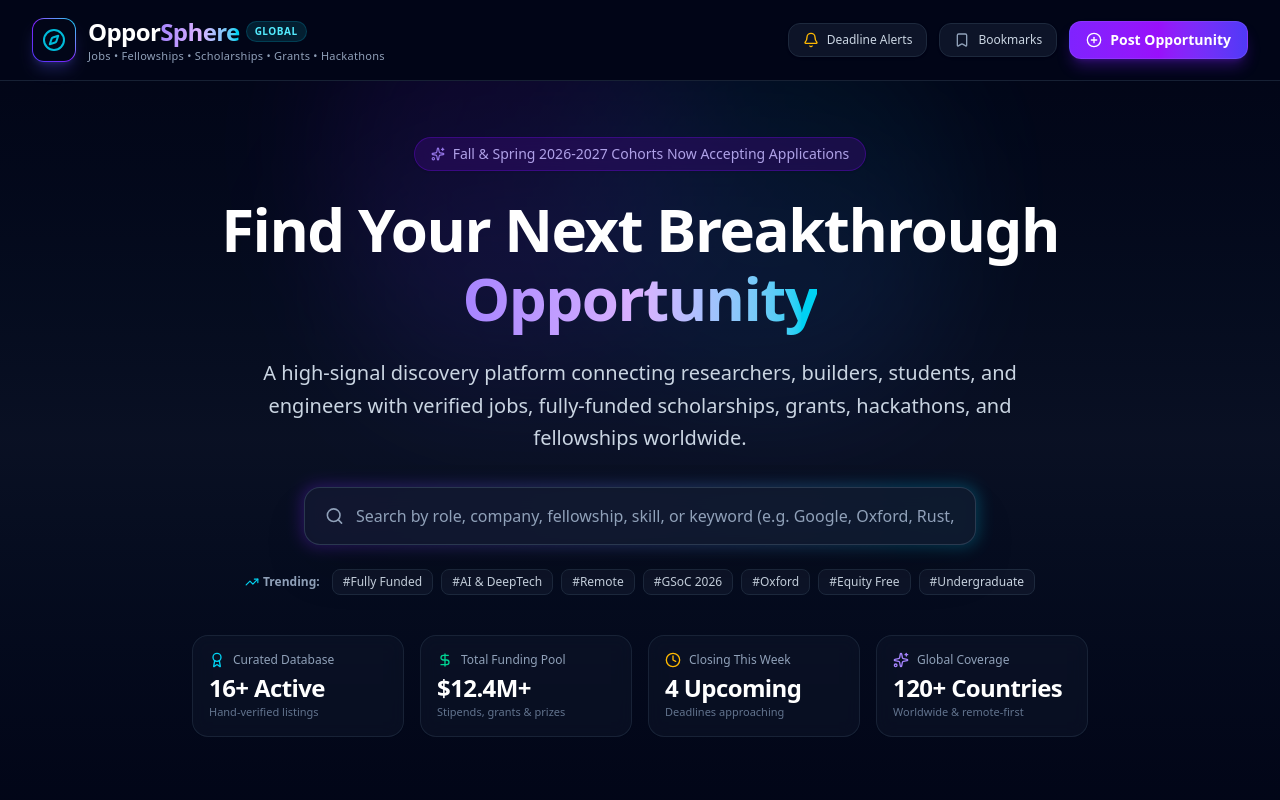
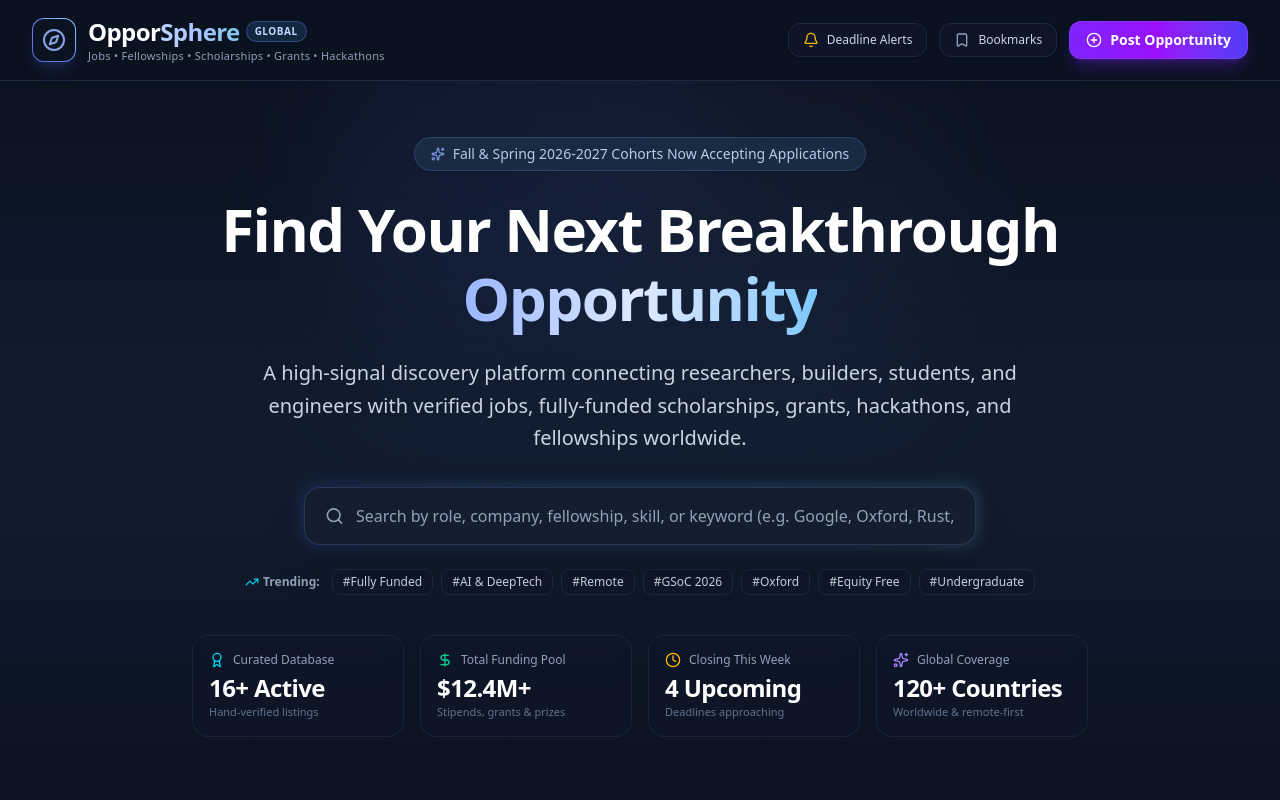
Before and after one commit to HappiProgrammer/Opportunities-Website, a Next.js app: page / in a window 1280 px wide. Shown: the top 800 px of the page. Built offline with nearby package versions, Linux system fonts and the light colour scheme.

Commit message:
Change coloring and lighting for optimized user experience

```diff
--- a/src/app/globals.css
+++ b/src/app/globals.css
@@ -2,8 +2,16 @@
 
 @layer base {
   :root {
-    --background: #020617;
-    --foreground: #f8fafc;
+    --background: #0b1220;
+    --foreground: #edf2ff;
+    --panel: #101b2d;
+    --panel-soft: #162233;
+    --panel-muted: #1a2a3d;
+    --border: rgba(148, 163, 184, 0.2);
+    --muted: #9aa8be;
+    --accent: #5b7cff;
+    --accent-strong: #3a5ae6;
+    --accent-soft: rgba(91, 124, 255, 0.12);
   }
 
   html {
@@ -11,8 +19,8 @@
   }
 
   body {
-    background-color: #020617;
-    color: #f8fafc;
+    background: linear-gradient(180deg, #0b1220 0%, #101b2d 100%);
+    color: var(--foreground);
   }
 }
 
@@ -23,16 +31,16 @@
 }
 
 ::-webkit-scrollbar-track {
-  background: #090d16;
+  background: #0f172a;
 }
 
 ::-webkit-scrollbar-thumb {
-  background: #1e293b;
+  background: #2d3d57;
   border-radius: 9999px;
 }
 
 ::-webkit-scrollbar-thumb:hover {
-  background: #334155;
+  background: #415a7b;
 }
 
 /* Utility to hide scrollbars for horizontal chip rows */
--- a/src/app/layout.tsx
+++ b/src/app/layout.tsx
@@ -34,7 +34,7 @@ export default function RootLayout({
 }) {
   return (
     <html lang="en" className="h-full antialiased dark">
-      <body className="min-h-full flex flex-col bg-slate-950 text-slate-100 font-sans selection:bg-violet-600 selection:text-white">
+      <body className="min-h-full flex flex-col bg-[#0b1220] text-slate-100 font-sans selection:bg-[#5b7cff] selection:text-white">
         {children}
       </body>
     </html>
--- a/src/app/page.tsx
+++ b/src/app/page.tsx
@@ -272,7 +272,7 @@ export default function Home() {
   }, [opportunities, filterState, bookmarkedIds]);
 
   return (
-    <div className="min-h-screen flex flex-col bg-slate-950 text-slate-100 selection:bg-violet-600 selection:text-white">
+    <div className="min-h-screen flex flex-col bg-[#0b1220] text-slate-100 selection:bg-[#5b7cff] selection:text-white">
       {/* Top Navigation */}
       <Navbar
         savedCount={isClient ? bookmarkedIds.length : 0}
--- a/src/components/Footer.tsx
+++ b/src/components/Footer.tsx
@@ -16,19 +16,19 @@ export default function Footer({
   onOpenNewsletter
 }: FooterProps) {
   return (
-    <footer className="w-full bg-slate-950 border-t border-slate-800/80 pt-16 pb-12 text-slate-400 text-sm">
+    <footer className="w-full bg-[#0b1220] border-t border-[#23314a]/80 pt-16 pb-12 text-slate-400 text-sm">
       <div className="max-w-7xl mx-auto px-4 sm:px-6 lg:px-8">
-        <div className="grid grid-cols-1 md:grid-cols-4 gap-10 pb-12 border-b border-slate-800/80">
+        <div className="grid grid-cols-1 md:grid-cols-4 gap-10 pb-12 border-b border-[#23314a]/80">
           {/* Col 1: Brand */}
           <div className="md:col-span-1 space-y-4">
             <div className="flex items-center gap-2.5">
-              <div className="flex items-center justify-center w-9 h-9 rounded-xl bg-gradient-to-tr from-violet-600 via-purple-600 to-cyan-400 p-[1px]">
-                <div className="w-full h-full bg-slate-950 rounded-[10px] flex items-center justify-center">
-                  <Compass className="w-5 h-5 text-cyan-400" />
+              <div className="flex items-center justify-center w-9 h-9 rounded-xl bg-gradient-to-tr from-[#4d68d7] via-[#6f8cff] to-[#9ad0ff] p-[1px]">
+                <div className="w-full h-full bg-[#0b1220] rounded-[10px] flex items-center justify-center">
+                  <Compass className="w-5 h-5 text-[#9bb6ff]" />
                 </div>
               </div>
               <span className="text-xl font-bold text-white tracking-tight">
-                Oppor<span className="text-transparent bg-clip-text bg-gradient-to-r from-violet-400 to-cyan-400">Sphere</span>
+                Oppor<span className="text-transparent bg-clip-text bg-gradient-to-r from-[#bfd3ff] to-[#7cc7e9]">Sphere</span>
               </span>
             </div>
             <p className="text-xs text-slate-400 leading-relaxed">
--- a/src/components/Hero.tsx
+++ b/src/components/Hero.tsx
@@ -19,25 +19,25 @@ export default function Hero({
   const trendingTags = ['Fully Funded', 'AI & DeepTech', 'Remote', 'GSoC 2026', 'Oxford', 'Equity Free', 'Undergraduate'];
 
   return (
-    <div className="relative overflow-hidden pt-8 pb-12 sm:pt-14 sm:pb-16 bg-gradient-to-b from-slate-950 via-slate-900/60 to-slate-950">
+    <div className="relative overflow-hidden pt-8 pb-12 sm:pt-14 sm:pb-16 bg-gradient-to-b from-[#0b1220] via-[#111d2f] to-[#0b1220]">
       {/* Decorative background glow rings */}
-      <div className="absolute top-0 left-1/2 -translate-x-1/2 w-full max-w-7xl h-96 pointer-events-none overflow-hidden opacity-30">
-        <div className="absolute -top-32 left-1/4 w-96 h-96 bg-violet-600/30 rounded-full blur-3xl" />
-        <div className="absolute -top-20 right-1/4 w-96 h-96 bg-cyan-500/20 rounded-full blur-3xl" />
-        <div className="absolute top-20 left-1/2 -translate-x-1/2 w-[600px] h-64 bg-indigo-500/20 rounded-full blur-3xl" />
+      <div className="absolute top-0 left-1/2 -translate-x-1/2 w-full max-w-7xl h-96 pointer-events-none overflow-hidden opacity-35">
+        <div className="absolute -top-32 left-1/4 w-96 h-96 bg-[#5b7cff]/20 rounded-full blur-3xl" />
+        <div className="absolute -top-20 right-1/4 w-96 h-96 bg-[#8fb3ff]/10 rounded-full blur-3xl" />
+        <div className="absolute top-20 left-1/2 -translate-x-1/2 w-[600px] h-64 bg-[#2c4478]/20 rounded-full blur-3xl" />
       </div>
 
       <div className="relative max-w-5xl mx-auto px-4 sm:px-6 lg:px-8 text-center">
         {/* Floating Announcement Tag */}
-        <div className="inline-flex items-center gap-2 px-3 py-1 sm:px-4 sm:py-1.5 rounded-full bg-violet-950/60 border border-violet-700/40 text-violet-300 text-xs sm:text-sm font-medium mb-6 backdrop-blur-md shadow-sm animate-pulse">
-          <Sparkles className="w-3.5 h-3.5 text-violet-400" />
+        <div className="inline-flex items-center gap-2 px-3 py-1 sm:px-4 sm:py-1.5 rounded-full bg-[#1d2d47] border border-[#4e6ba8]/40 text-[#cfe0ff] text-xs sm:text-sm font-medium mb-6 backdrop-blur-md shadow-sm animate-pulse">
+          <Sparkles className="w-3.5 h-3.5 text-[#8ea9ff]" />
           <span>Fall & Spring 2026-2027 Cohorts Now Accepting Applications</span>
         </div>
 
         {/* Hero Title */}
         <h1 className="text-4xl sm:text-5xl md:text-6xl font-extrabold text-white tracking-tight leading-[1.15] mb-6">
           Find Your Next Breakthrough{' '}
-          <span className="text-transparent bg-clip-text bg-gradient-to-r from-violet-400 via-purple-300 to-cyan-400">
+          <span className="text-transparent bg-clip-text bg-gradient-to-r from-[#9bb6ff] via-[#dfe9ff] to-[#7fc8ff]">
             Opportunity
           </span>
         </h1>
@@ -50,9 +50,9 @@ export default function Hero({
         {/* Centered Search Bar */}
         <div className="max-w-2xl mx-auto mb-6">
           <div className="relative group">
-            <div className="absolute -inset-0.5 bg-gradient-to-r from-violet-600 to-cyan-500 rounded-2xl blur opacity-30 group-hover:opacity-60 transition duration-300"></div>
-            <div className="relative flex items-center bg-slate-900/90 border border-slate-700/80 rounded-2xl p-1.5 shadow-2xl backdrop-blur-xl">
-              <Search className="w-5 h-5 ml-3.5 text-slate-400 group-focus-within:text-cyan-400 transition-colors" />
+            <div className="absolute -inset-0.5 bg-gradient-to-r from-[#5b7cff] to-[#7cc7e9] rounded-2xl blur opacity-20 group-hover:opacity-35 transition duration-300"></div>
+            <div className="relative flex items-center bg-[#121d2c]/90 border border-[#2d3f5e]/80 rounded-2xl p-1.5 shadow-2xl backdrop-blur-xl">
+              <Search className="w-5 h-5 ml-3.5 text-slate-400 group-focus-within:text-[#8ea9ff] transition-colors" />
               <input
                 type="text"
                 value={searchQuery}
--- a/src/components/Navbar.tsx
+++ b/src/components/Navbar.tsx
@@ -24,22 +24,22 @@ export default function Navbar({
   const [mobileMenuOpen, setMobileMenuOpen] = useState(false);
 
   return (
-    <header className="sticky top-0 z-40 w-full backdrop-blur-xl bg-slate-950/80 border-b border-slate-800/80 transition-all duration-200">
+    <header className="sticky top-0 z-40 w-full backdrop-blur-xl bg-[#0b1220]/85 border-b border-[#23314a]/80 transition-all duration-200">
       <div className="max-w-7xl mx-auto px-4 sm:px-6 lg:px-8">
         <div className="flex items-center justify-between h-16 sm:h-20">
           {/* Brand / Logo */}
           <div className="flex items-center gap-3 cursor-pointer" onClick={() => onSelectCategory('All')}>
-            <div className="relative flex items-center justify-center w-10 h-10 sm:w-11 sm:h-11 rounded-xl bg-gradient-to-tr from-indigo-600 via-violet-600 to-cyan-400 p-[1px] shadow-lg shadow-indigo-500/25">
-              <div className="w-full h-full bg-slate-950 rounded-[11px] flex items-center justify-center">
-                <Compass className="w-5 h-5 sm:w-6 sm:h-6 text-cyan-400 animate-pulse" />
+            <div className="relative flex items-center justify-center w-10 h-10 sm:w-11 sm:h-11 rounded-xl bg-gradient-to-tr from-[#4d68d7] via-[#6f8cff] to-[#9ad0ff] p-[1px] shadow-lg shadow-[#4d68d7]/20">
+              <div className="w-full h-full bg-[#0b1220] rounded-[11px] flex items-center justify-center">
+                <Compass className="w-5 h-5 sm:w-6 sm:h-6 text-[#9bb6ff] animate-pulse" />
               </div>
             </div>
             <div>
               <div className="flex items-center gap-1.5">
                 <span className="text-xl sm:text-2xl font-black tracking-tight text-white font-sans">
-                  Oppor<span className="text-transparent bg-clip-text bg-gradient-to-r from-violet-400 via-purple-300 to-cyan-400">Sphere</span>
+                  Oppor<span className="text-transparent bg-clip-text bg-gradient-to-r from-[#bfd3ff] via-[#a6c3ff] to-[#7cc7e9]">Sphere</span>
                 </span>
-                <span className="hidden sm:inline-flex items-center px-2 py-0.5 text-[10px] font-semibold tracking-wider uppercase text-cyan-300 bg-cyan-950/60 border border-cyan-800/50 rounded-full">
+                <span className="hidden sm:inline-flex items-center px-2 py-0.5 text-[10px] font-semibold tracking-wider uppercase text-[#bfdbff] bg-[#182d4b]/80 border border-[#4063a9]/60 rounded-full">
                   Global
                 </span>
               </div>
```
